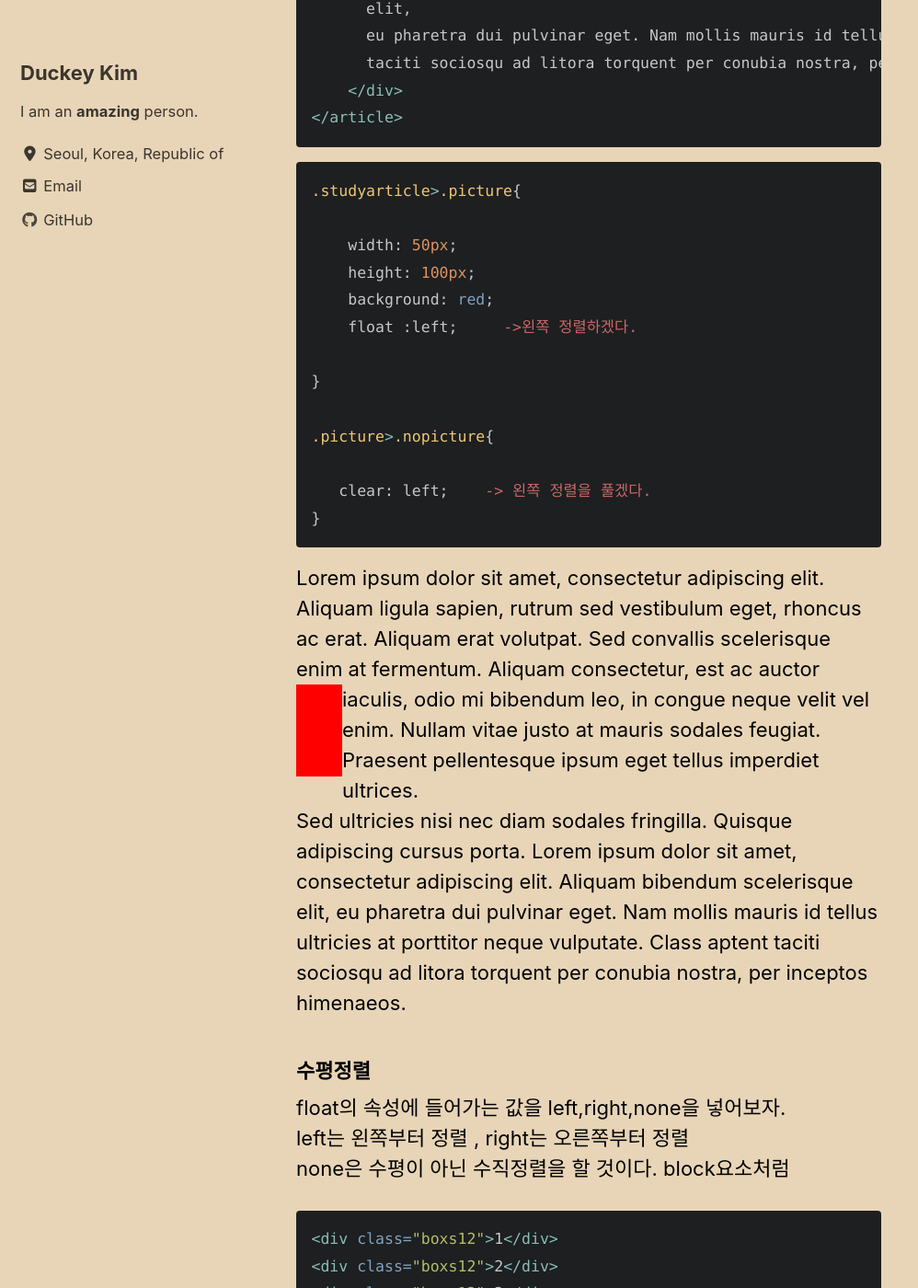
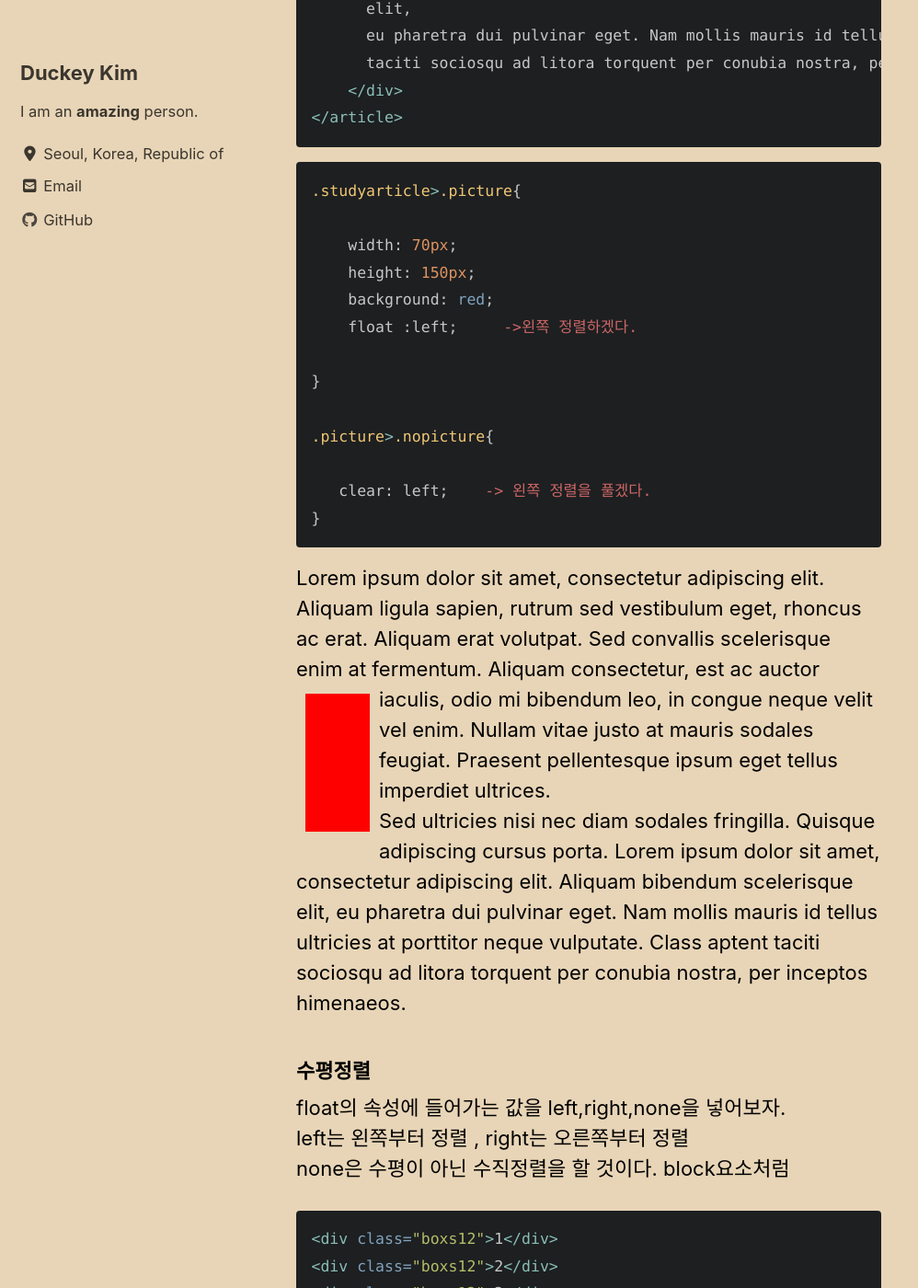
Before and after one commit to duckey-kim/duckey-kim.github.io, a Jekyll site: the page built from _posts/2020-01-05-7-CSS위치.md, in a window 1280 px wide and 1400 px high, scrolled down 1345 px. Shown: the whole window at 92% size, without its empty margins (0-998 px from the left). Built offline with Jekyll 4.4.1, drawn with Linux system fonts in a browser that asks for light colours; cached includes are drawn as plain includes; nearby versions of some CDN libraries.

Commit message:
Update 2020-01-05-7-CSS위치.md

````diff
--- a/_posts/2020-01-05-7-CSS위치.md
+++ b/_posts/2020-01-05-7-CSS위치.md
@@ -42,8 +42,8 @@ right : 오른쪽으로 띄움
 ```css
 .studyarticle>.picture{
 
-    width: 50px;
-    height: 100px;
+    width: 70px;
+    height: 150px;
     background: red;
     float :left;     ->왼쪽 정렬하겠다.
 
@@ -55,14 +55,13 @@ right : 오른쪽으로 띄움
 }
 ```
 
-
 <style>
 .studyarticle>.picture{
-   width: 50px;
- height: 100px;
- background: red;
- float :left;
- margin
+   width: 70px;
+   height: 150px;
+   background: red;
+   float :left;
+   margin:10px;
 }
 .picture>.nopicture{
    clear: left;
@@ -326,22 +325,22 @@ align-items: center;
 
 <style>
 .grand-parent {
-   width: 200px;
-   height: 100px;
+   width: 400px;
+   height: 300px;
    padding: 30px 100px 100px 30px;
    border: 4px dashed black;
    position:relative;
 
 }
 .parent {
-   width: 200px;
-   height: 100px;
+   width: 400px;
+   height: 300px;
    border:4px dashed red;
 
 }
 .child {
-width: 30px;
-height: 30px;
+width: 120px;
+height: 80px;
 background:tomato;
 border: 4px dashed blue;
 border-radius:10px;
@@ -352,7 +351,7 @@ align-items: center;
 }
 .absolute{
    position:absolute;
-   top:50px;
+   bottom:0;
    right:10px;
 }
 </style>
````
